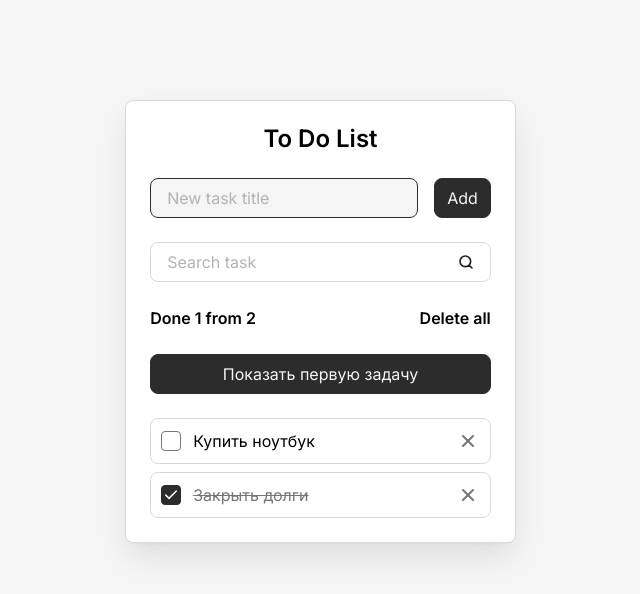
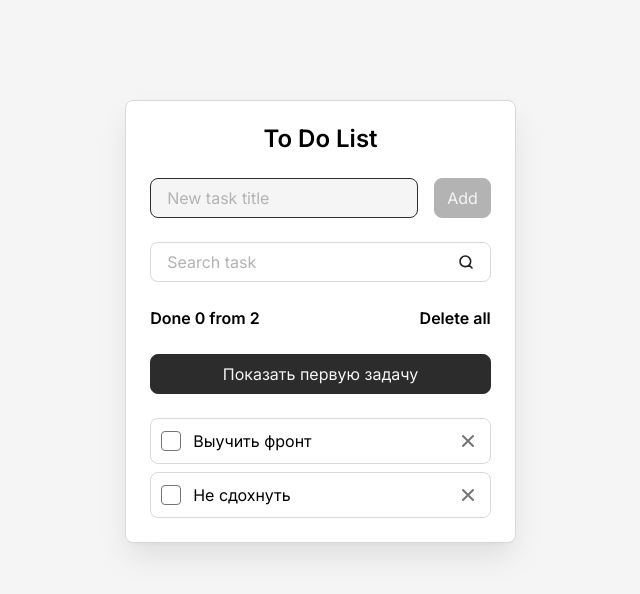
Before and after one commit to Nik-Gaydar/react-app, a React (Vite) app: page / in a window 1280 px wide. Shown: the top 594 px of the page, without its empty margins (312-952 px from the left). Built offline with nearby package versions, Linux system fonts and the light colour scheme.

Commit message:
validation form

```diff
--- a/src/components/AddTaskForm.jsx
+++ b/src/components/AddTaskForm.jsx
@@ -1,6 +1,6 @@
 import Field from "./Field";
 import Button from "./Button";
-import { useContext } from 'react'
+import { useContext, useState } from 'react'
 import { TasksContext } from "./context/TasksContext.jsx";
 
 const AddTaskForm = () => {
@@ -11,10 +11,27 @@
     newTaskInputRef,
   } = useContext(TasksContext)
 
+  const [error, setError] = useState('')
+
+  const clearNewTaskTitle = newTaskTitle.trim()
+  const isNewTaskTitleEmpty = clearNewTaskTitle.length === 0
+
   const onSubmit = (event) => {
 // Отменяет стандартное поведение браузера, при отправке формы страница не будет перезагружаться
     event.preventDefault()
-    addTask()
+
+    if (!isNewTaskTitleEmpty) {
+      addTask(clearNewTaskTitle)
+    }
+  }
+
+  const onInput = (event) => {
+    const {value} = event.target
+    const clearValue = value.trim()
+    const hasOnlySpaces = value.length > 0 && clearValue.length === 0
+
+    setNewTaskTitle(value)
+    setError(hasOnlySpaces ? 'Задача не может быть пустой' : '')
   }
 
   return (
@@ -23,11 +40,17 @@
         className="todo__field"
         label="New task title"
         id="new-task"
+        error={error}
         value={newTaskTitle}
-        onInput={(event) => setNewTaskTitle(event.target.value)}
+        onInput={onInput}
         ref={newTaskInputRef}
       />
-      <Button type="submit">Add</Button>
+      <Button
+        type="submit"
+        isDisabled={isNewTaskTitleEmpty}
+      >
+        Add
+      </Button>
     </form>
   )
 }
--- a/src/components/Button.jsx
+++ b/src/components/Button.jsx
@@ -2,6 +2,7 @@
   const {
     className = '',
     type = 'button',
+    isDisabled,
     children,
     onClick,
   } = props
@@ -10,6 +11,7 @@
     <button
       className={`button ${className}`}
       type={type}
+      disabled={isDisabled}
       onClick={onClick}
     >
       {children}
--- a/src/components/Field.jsx
+++ b/src/components/Field.jsx
@@ -4,6 +4,7 @@
     id,
     label,
     type = 'text',
+    error,
     value,
     onInput,
     ref,
@@ -18,7 +19,7 @@
         {label}
       </label>
       <input
-        className="field__input"
+        className="field__input ${error ? 'is-invalid' : ''}"
         id={id}
         placeholder=" "
         autoComplete="off"
@@ -27,6 +28,9 @@
         onInput={onInput}
         ref={ref}
       />
+      {error && (
+        <span className="field__error" title={error}>{error}</span>
+      )}
     </div>
   )
 }
--- a/src/hooks/useTasks.js
+++ b/src/hooks/useTasks.js
@@ -8,8 +8,8 @@
   } = useTasksLocalStorage()
 
   const [tasks, setTasks] = useState(savedTasks ?? [
-    {id: 'task-1', title: 'Купить ноутбук', isDone: false},
-    {id: 'task-2', title: 'Закрыть долги', isDone: true},
+    {id: 'task-1', title: 'Выучить фронт', isDone: false},
+    {id: 'task-2', title: 'Не сдохнуть', isDone: false},
   ])
 
   const [newTaskTitle, setNewTaskTitle] = useState('')
@@ -43,12 +43,11 @@
     )
   }, [tasks])
 
-  const addTask = useCallback(() => {
+  const addTask = useCallback((title) => {
     {
-      if(newTaskTitle.trim().length > 0) {
         const newTask = {
           id: crypto?.randomUUID() ?? Date.now().toString(),
-          title: newTaskTitle,
+          title,
           isDone: false,
         }
 
@@ -57,8 +56,7 @@
         setSearchQuery('')
         newTaskInputRef.current.focus()
       }
-    }
-  }, [newTaskTitle])
+  }, [])
 
   useEffect(() => {
     saveTasks(tasks)
--- a/src/styles/components/button.css
+++ b/src/styles/components/button.css
@@ -9,12 +9,20 @@
   border: 1px solid var(--color-dark-2);
   border-radius: var(--border-radius);
 
-  &:hover {
-    color: var(--color-dark-2);
-    background-color: transparent;
+  &:not(:disabled) {
+    &:hover {
+      color: var(--color-dark-2);
+      background-color: transparent;
+    }
+
+    &:active {
+      scale: 1.05;
+    }
   }
 
-  &:active {
-    scale: 1.05;
+  &:disabled {
+    background-color: var(--color-gray-3);
+    border-color: var(--color-gray-3);
+    cursor: not-allowed;
   }
 }
--- a/src/styles/components/field.css
+++ b/src/styles/components/field.css
@@ -46,4 +46,20 @@
       background-repeat: no-repeat;
     }
   }
+
+  &.is-invalid {
+    border-color: red;
+  }
 }
+
+.field__error {
+  position: absolute;
+  top: 100%;
+  left: 0;
+  font-size: 12px;
+  color: red;
+  text-overflow: ellipsis;
+  overflow: hidden;
+  white-space: nowrap;
+  width: 100%
+}
```
